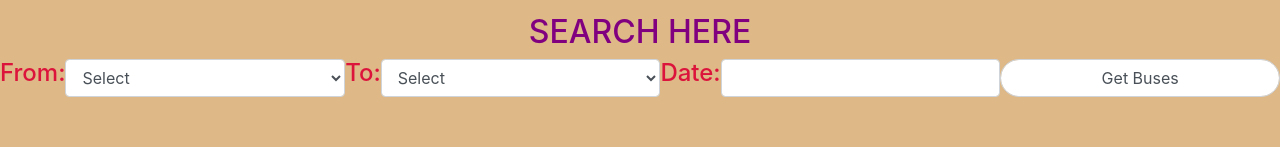
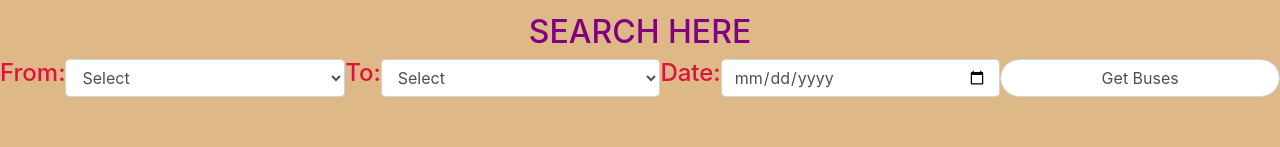
Before and after one commit to YagantiSpandana/bus3, a plain HTML site: page index.html in a window 1280 px wide. Shown: the part 653-800 px from the top of the page. Drawn offline with nearby package versions, Linux system fonts and the light colour scheme.

Commit message:
Update index.html

```diff
--- a/index.html
+++ b/index.html
@@ -79,7 +79,7 @@ with public services
                         <option>Vizag</option>
                     </select>
                     <label class="h4" class="col">Date:</label>
-                    <input type="text" id="dates" class="form-control" class="col">
+                    <input type="date" id="dates" class="form-control" class="col">
                     <button onclick="return search()" class="form-control"class="col">Get Buses</button>
                 </form>
             </div>
```
